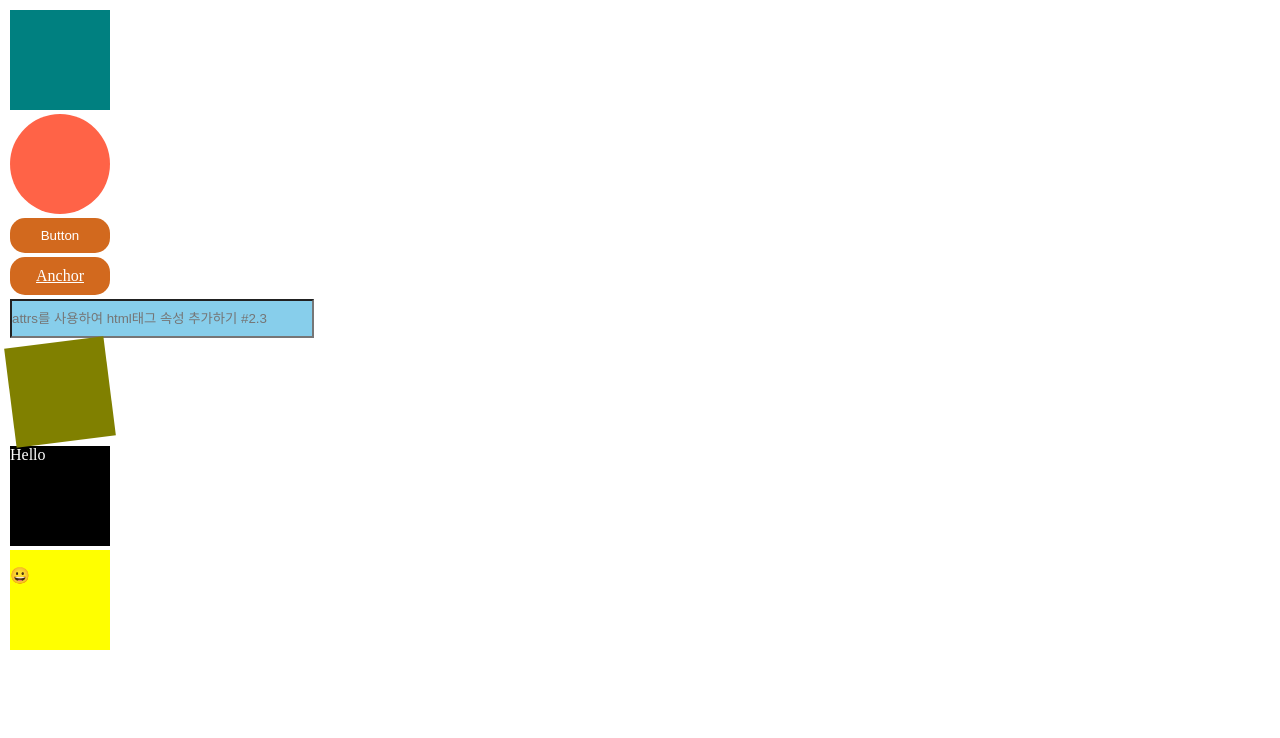
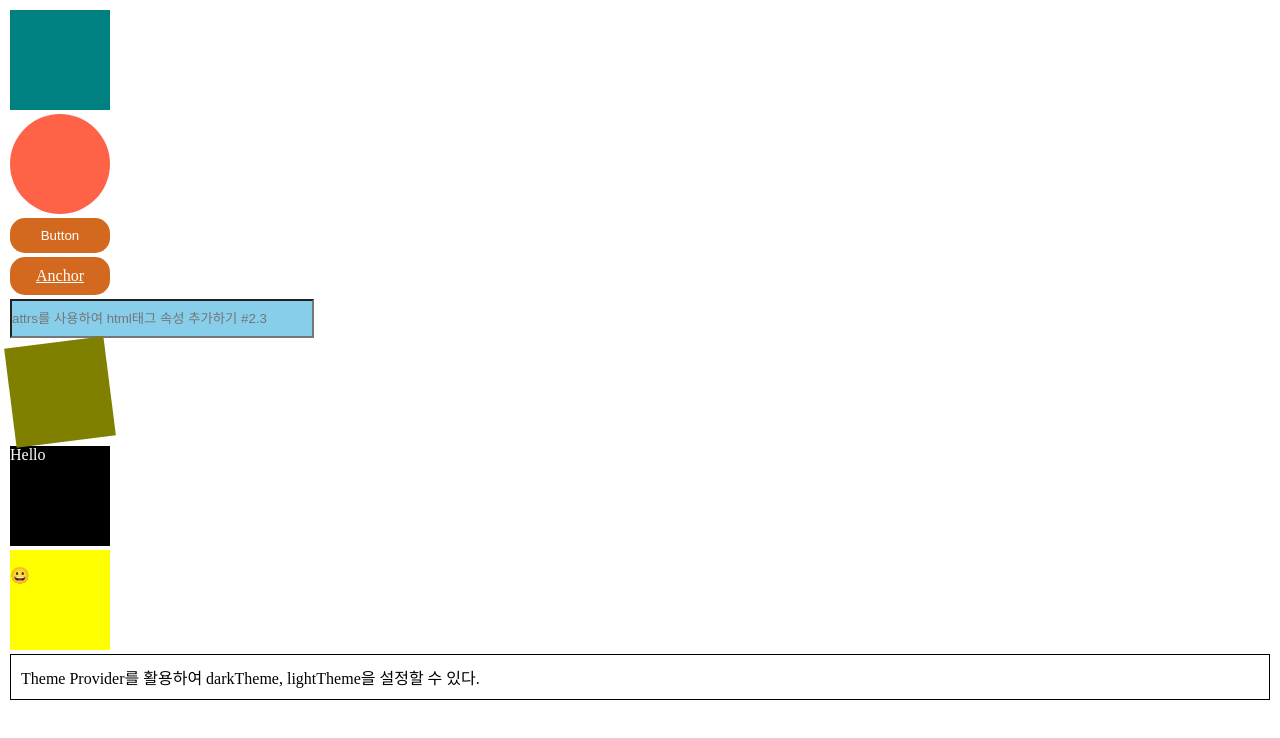
Before and after one commit to Wholesome-Gee/study_styled-components, a React (Create React App) app: page / in a window 1280 px wide. Shown: the top 738 px of the page. Built offline with nearby package versions, Linux system fonts and the light colour scheme.

Commit message:
#2.７ styled-components에서 themeProvider로 themes 설정하기

```diff
--- a/src/App.js
+++ b/src/App.js
@@ -74,6 +74,15 @@ const SmileBox = styled(Box)`
   }
 `;
 
+// styled-components ThemesProvider로 themes 설정하기 #2.7
+const ThemeBox = styled.div`
+  color: ${(props) => props.theme.textColor};
+  background-color: ${(props) => props.theme.backgroundColor};
+  border: 1px solid black;
+  padding: 10px;
+  margin: 2px;
+`;
+
 // JSX
 function App() {
   return (
@@ -92,6 +101,7 @@ function App() {
       <SmileBox bgColor="yellow">
         <Smile as="p">😀</Smile>
       </SmileBox>
+      <ThemeBox> Theme Provider를 활용하여 darkTheme, lightTheme을 설정할 수 있다. </ThemeBox>
     </Father>
   );
 }
--- a/src/index.js
+++ b/src/index.js
@@ -1,10 +1,26 @@
 import React from "react";
 import ReactDOM from "react-dom/client";
 import App from "./App";
+import { ThemeProvider } from "styled-components"; // themes를 사용하기 위해 ThemeProvider를 import
+
+// theme 정의 #2.7
+const darkTheme = {
+  textColor: "white",
+  backgroundColor: "black",
+};
+const lightTheme = {
+  textColor: "black",
+  backgroundColor: "white",
+};
 
 const root = ReactDOM.createRoot(document.getElementById("root"));
 root.render(
   <React.StrictMode>
-    <App />
+    <ThemeProvider theme={lightTheme}>
+      <App />
+    </ThemeProvider>
   </React.StrictMode>
 );
+/*
+19. styled-components의 ThemeProvider를 활용하여 Themes 설정하기 #2.7
+*/
```
Also changed, not shown: 1 other file (tests, documents, lock files or other folders).
